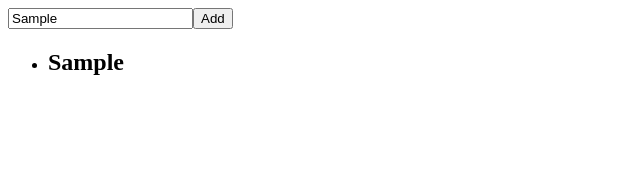
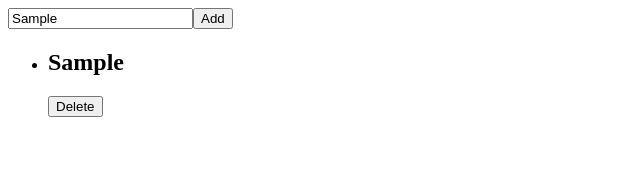
Before and after one commit to dngwoodo/architecture-tutorial, a Next.js app: page / in a window 1280 px wide. Both pictures are taken after typing "Sample" into the empty fields and a click on the button "Add". Shown: the top 186 px of the page, without its empty margins (0-640 px from the left). Built offline with nearby package versions, Linux system fonts and the light colour scheme.

Commit message:
Todo 삭제
퍼블리싱
테스트 코드 작성

```diff
--- a/pages/index.jsx
+++ b/pages/index.jsx
@@ -7,6 +7,10 @@ export default function Home() {
   const handleSubmit = (event) => {
     event.preventDefault();
     setTodos([...todos, { id: Date.now(), title, completed: false }]);
+  };
+
+  const handleClickDelete = (id) => {
+    setTodos(todos.filter((todo) => todo.id !== id));
   };
 
   return (
@@ -19,6 +23,7 @@ export default function Home() {
         {todos.map(({ id, title: itemTitle }) => (
           <li key={id}>
             <h2>{itemTitle}</h2>
+            <button type="button" onClick={() => handleClickDelete(id)}>Delete</button>
           </li>
         ))}
       </ul>
```
Also changed, not shown: 1 other file (tests, documents, lock files or other folders).
